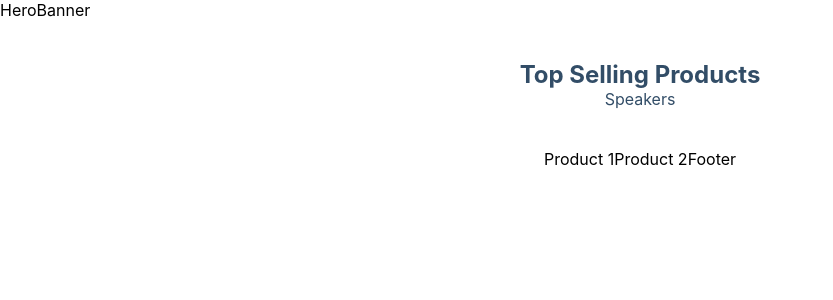
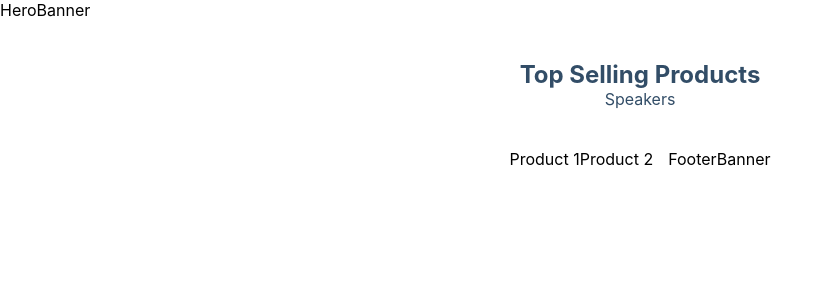
Before and after one commit to jerico-esguerra/ecommerce, a Next.js app: page / in a window 1280 px wide. Shown: the top 300 px of the page, without its empty margins (0-833 px from the left). Built offline with nearby package versions, Linux system fonts and the light colour scheme.

Commit message:
create component files

```diff
--- /dev/null
+++ b/pages/components/Cart.jsx
@@ -0,0 +1,9 @@
+import React from 'react'
+
+const Cart = () => {
+  return (
+    <div>Cart</div>
+  )
+}
+
+export default Cart
--- /dev/null
+++ b/pages/components/Footer.jsx
@@ -0,0 +1,9 @@
+import React from 'react'
+
+const Footer = () => {
+  return (
+    <div>Footer</div>
+  )
+}
+
+export default Footer
--- /dev/null
+++ b/pages/components/FooterBanner.jsx
@@ -0,0 +1,9 @@
+import React from 'react'
+
+const FooterBanner = () => {
+  return (
+    <div>FooterBanner</div>
+  )
+}
+
+export default FooterBanner
--- /dev/null
+++ b/pages/components/HeroBanner.jsx
@@ -0,0 +1,9 @@
+import React from 'react'
+
+const HeroBanner = () => {
+  return (
+    <div>HeroBanner</div>
+  )
+}
+
+export default HeroBanner
--- /dev/null
+++ b/pages/components/Layout.jsx
@@ -0,0 +1,9 @@
+import React from 'react'
+
+const Layout = () => {
+  return (
+    <div>Layout</div>
+  )
+}
+
+export default Layout
--- /dev/null
+++ b/pages/components/Navbar.jsx
@@ -0,0 +1,9 @@
+import React from 'react'
+
+const Navbar = () => {
+  return (
+    <div>Navbar</div>
+  )
+}
+
+export default Navbar
--- /dev/null
+++ b/pages/components/Product.jsx
@@ -0,0 +1,9 @@
+import React from 'react'
+
+const Product = () => {
+  return (
+    <div>Product</div>
+  )
+}
+
+export default Product
--- /dev/null
+++ b/pages/components/index.js
@@ -0,0 +1,7 @@
+export { default as Footer } from './Footer';
+export { default as Layout } from './Layout';
+export { default as Navbar } from './Navbar';
+export { default as Product } from './Product';
+export { default as HeroBanner } from './HeroBanner';
+export { default as FooterBanner } from './FooterBanner';
+export { default as Cart } from './Cart';
--- a/pages/index.js
+++ b/pages/index.js
@@ -1,9 +1,10 @@
 import React from 'react';
+import { HeroBanner, FooterBanner, Product } from './components';
 
 const Home = () => {
   return (
     <>
-      HeroBanner
+      <HeroBanner />
 
       <div className='products-heading'>
         <h2>Top Selling Products</h2>
@@ -15,7 +16,7 @@ const Home = () => {
           (product) => product
         )}
 
-        Footer
+        <FooterBanner />
       </div>
     </>
   )
```
